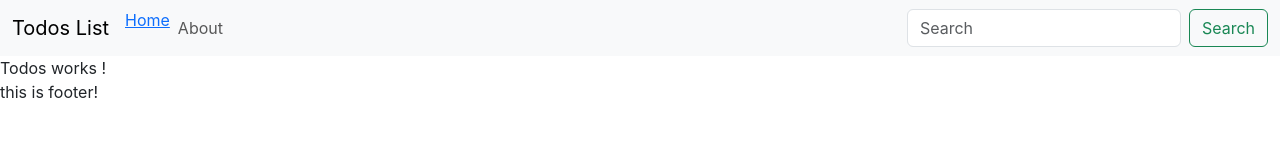
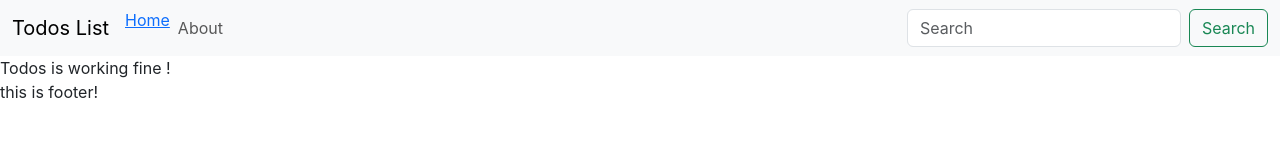
Before and after one commit to sxumit/Todos-List_ReactApp, a React (Create React App) app: page / in a window 1280 px wide. Shown: the top 160 px of the page. Built offline with nearby package versions, Linux system fonts and the light colour scheme.

Commit message:
Minor change

```diff
--- a/src/MyComponents/Todos.js
+++ b/src/MyComponents/Todos.js
@@ -3,7 +3,7 @@ import React from 'react'
 const Todos = () => {
   return (
     <div>
-      Todos works !
+      Todos is working fine !
     </div>
   )
 }
```
